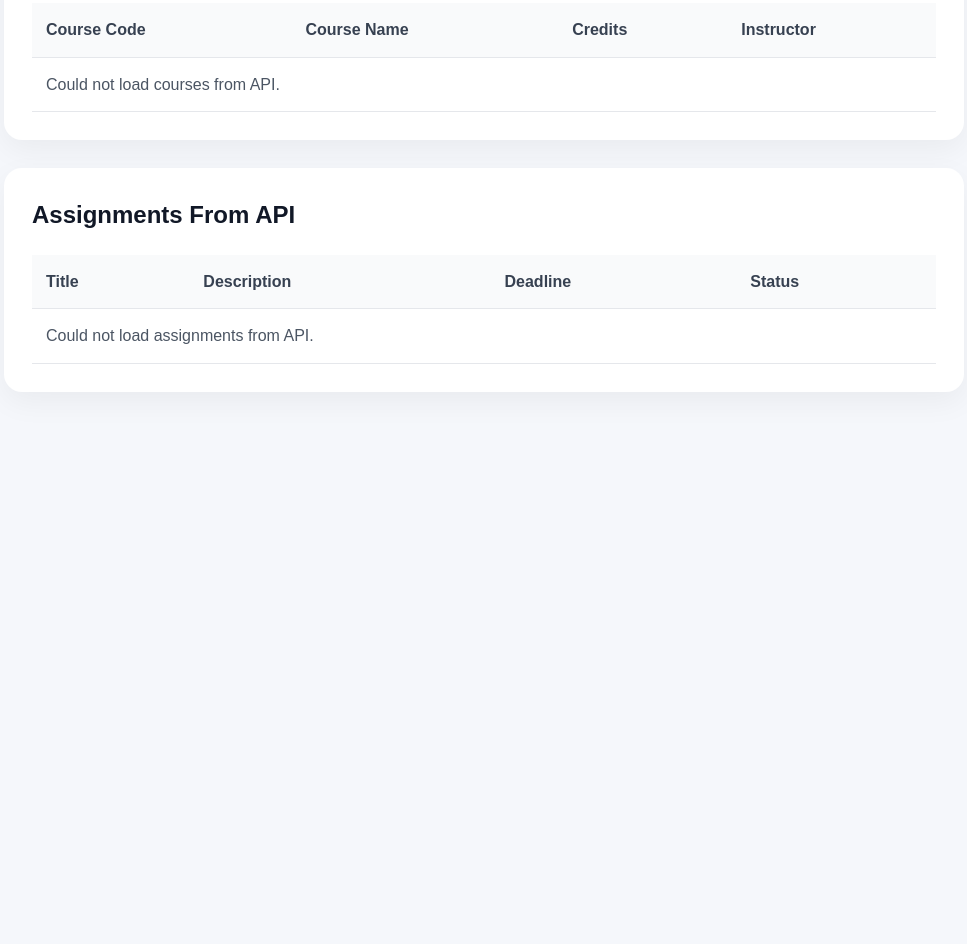
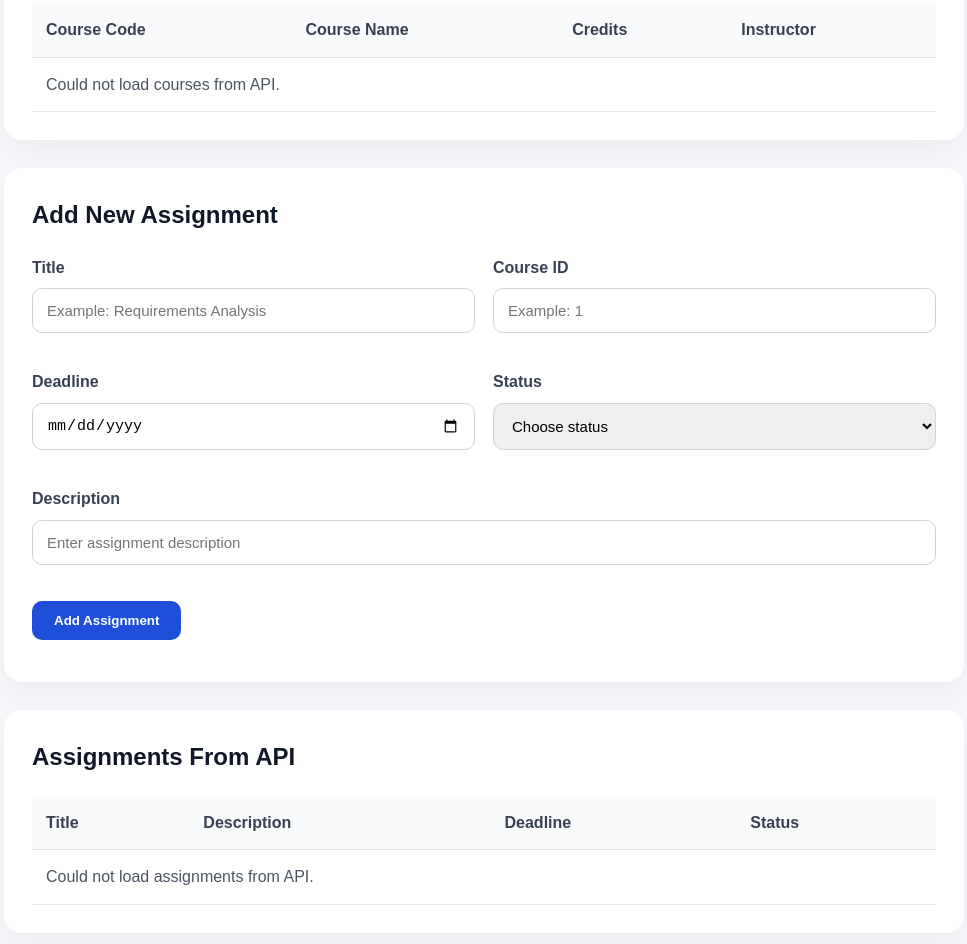
Before and after one commit to ftroka/unitrack-student-monitoring-system, a plain HTML site: page frontend/instructor-dashboard.html in a window 1280 px wide. Shown: the part 867-1811 px from the top of the page, without its empty margins (276-1243 px from the left). Before the commit the page ends 1299 px from the top, so only its background shows below. Drawn offline with Linux system fonts and the light colour scheme; no server answers.

Commit message:
Added create assignment form

```diff
--- a/frontend/instructor-dashboard.html
+++ b/frontend/instructor-dashboard.html
@@ -95,6 +95,50 @@
       </table>
     </section>
 
+<section class="dashboard-panel spacing-top">
+  <h2>Add New Assignment</h2>
+
+  <form class="dashboard-form" onsubmit="createAssignment(event)">
+    <div class="form-row">
+      <div class="form-group">
+        <label for="assignmentTitle">Title</label>
+        <input type="text" id="assignmentTitle" placeholder="Example: Requirements Analysis" required />
+      </div>
+
+      <div class="form-group">
+        <label for="assignmentCourseId">Course ID</label>
+        <input type="number" id="assignmentCourseId" min="1" placeholder="Example: 1" required />
+      </div>
+    </div>
+
+    <div class="form-row">
+      <div class="form-group">
+        <label for="assignmentDeadline">Deadline</label>
+        <input type="date" id="assignmentDeadline" required />
+      </div>
+
+      <div class="form-group">
+        <label for="assignmentStatus">Status</label>
+        <select id="assignmentStatus" required>
+          <option value="">Choose status</option>
+          <option value="Open">Open</option>
+          <option value="Planned">Planned</option>
+          <option value="Closed">Closed</option>
+        </select>
+      </div>
+    </div>
+
+    <div class="form-group">
+      <label for="assignmentDescription">Description</label>
+      <input type="text" id="assignmentDescription" placeholder="Enter assignment description" required />
+    </div>
+
+    <button type="submit" class="form-button">Add Assignment</button>
+  </form>
+
+  <p id="assignmentFormMessage" class="form-message"></p>
+</section>
+
     <section class="dashboard-panel spacing-top">
       <h2>Assignments From API</h2>
 
--- a/frontend/script.js
+++ b/frontend/script.js
@@ -388,3 +388,44 @@ async function createCourse(event) {
     console.error(error);
   }
 }
+
+async function createAssignment(event) {
+  event.preventDefault();
+
+  const message = document.getElementById("assignmentFormMessage");
+
+  const assignment = {
+    courseId: Number(document.getElementById("assignmentCourseId").value),
+    title: document.getElementById("assignmentTitle").value,
+    description: document.getElementById("assignmentDescription").value,
+    deadline: document.getElementById("assignmentDeadline").value,
+    status: document.getElementById("assignmentStatus").value
+  };
+
+  try {
+    const response = await fetch(`${API_BASE_URL}/assignments`, {
+      method: "POST",
+      headers: {
+        "Content-Type": "application/json"
+      },
+      body: JSON.stringify(assignment)
+    });
+
+    if (!response.ok) {
+      throw new Error("Failed to create assignment");
+    }
+
+    message.textContent = "Assignment added successfully.";
+
+    document.getElementById("assignmentCourseId").value = "";
+    document.getElementById("assignmentTitle").value = "";
+    document.getElementById("assignmentDescription").value = "";
+    document.getElementById("assignmentDeadline").value = "";
+    document.getElementById("assignmentStatus").value = "";
+
+    loadInstructorDashboard();
+  } catch (error) {
+    message.textContent = "Could not add assignment.";
+    console.error(error);
+  }
+}
```
